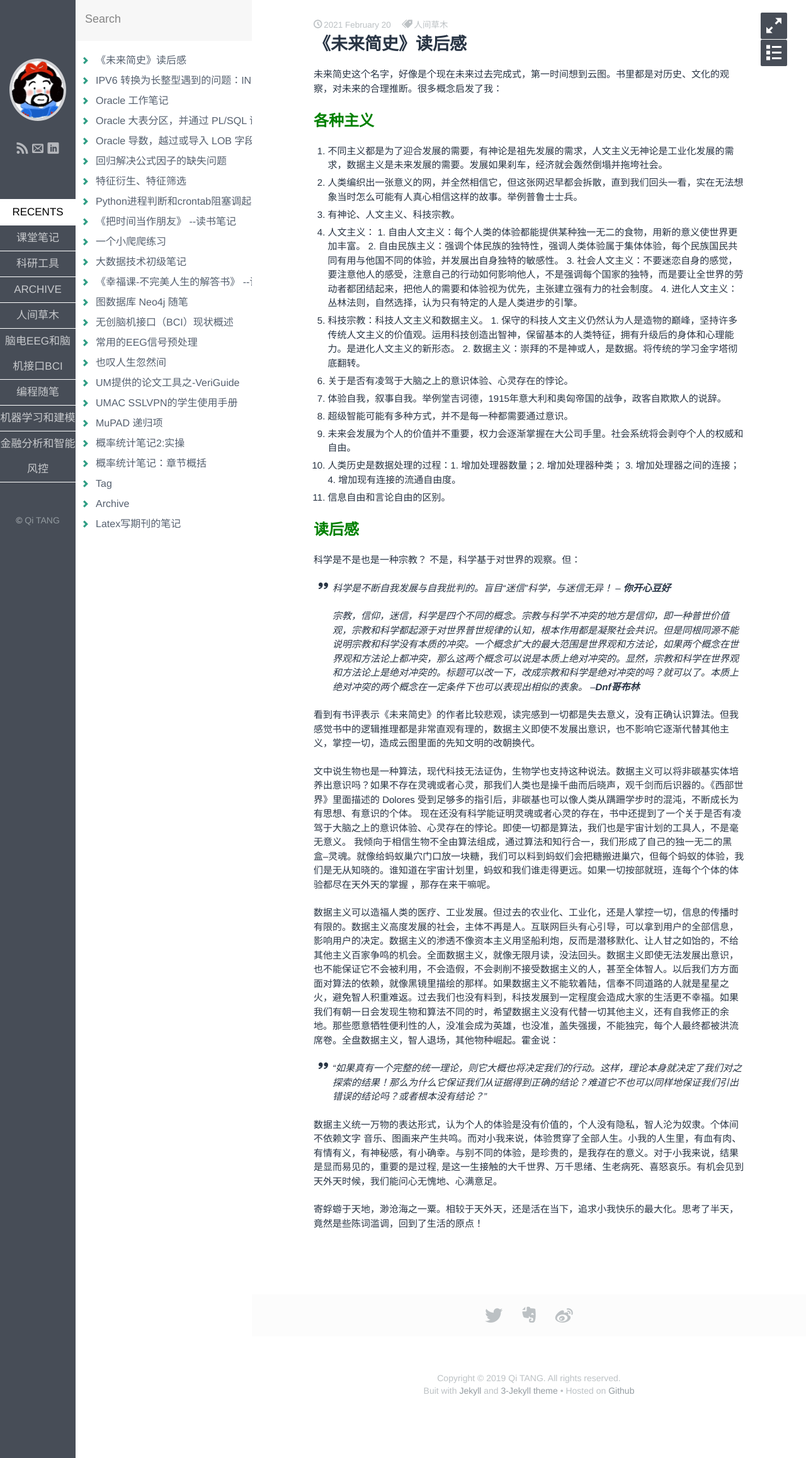
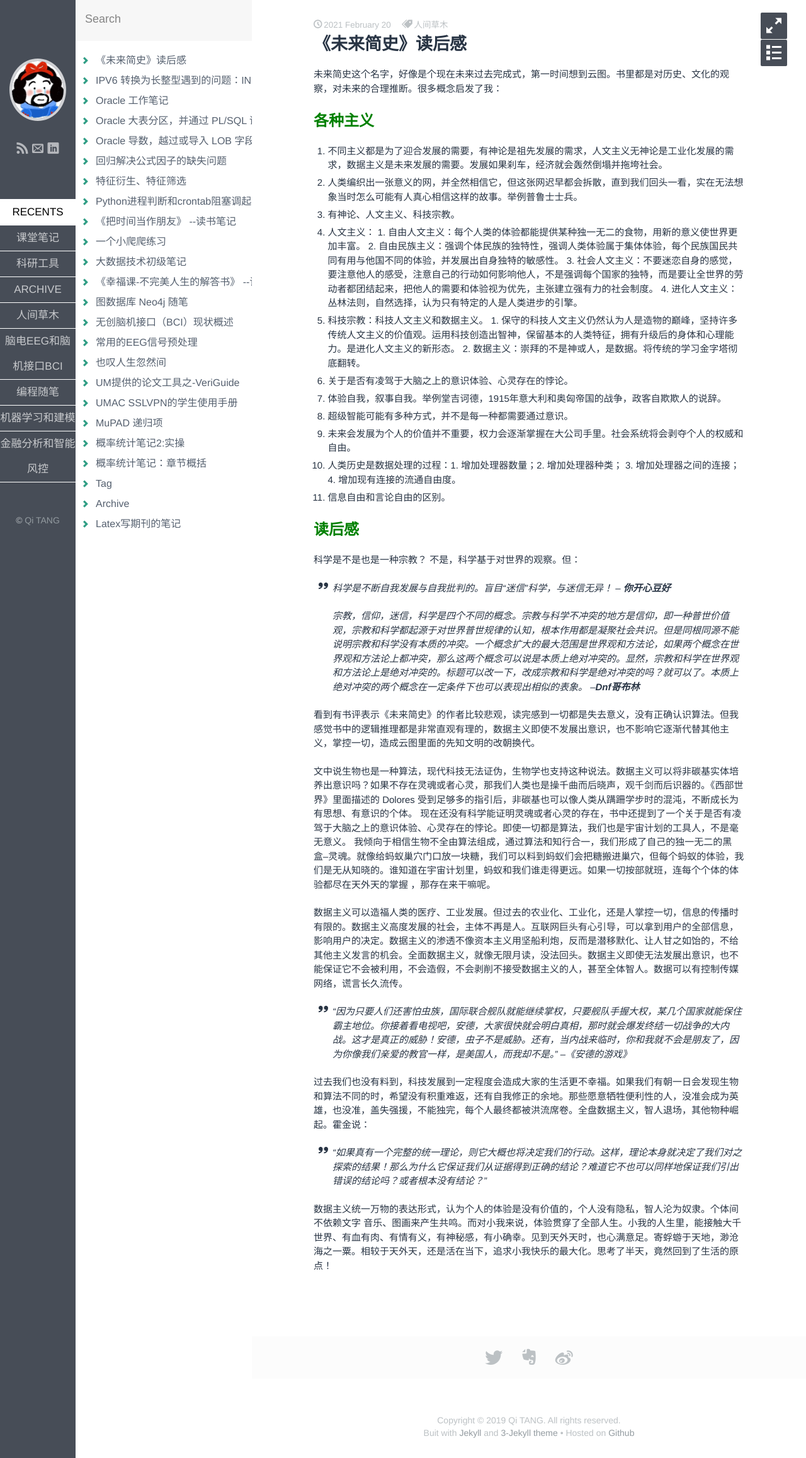
Before and after one commit to iqgnat/iqgnat.github.io, a Jekyll site: the page built from _posts/2021-02-20-After_reading_A_brief_history_of_the_future.md, in a window 1280 px wide. Shown: the whole page at 63% size. Built offline with Jekyll 4.4.1, drawn with Linux system fonts in a browser that asks for light colours; some web fonts are replaced; comment, search, counter and statistics services are not loaded.

Commit message:
abriefhistoryoffuture

```diff
--- a/_posts/2021-02-20-After_reading_A_brief_history_of_the_future.md
+++ b/_posts/2021-02-20-After_reading_A_brief_history_of_the_future.md
@@ -48,11 +48,13 @@ layout: post
 
 文中说生物也是一种算法，现代科技无法证伪，生物学也支持这种说法。数据主义可以将非碳基实体培养出意识吗？如果不存在灵魂或者心灵，那我们人类也是操千曲而后晓声，观千剑而后识器的。《西部世界》里面描述的 Dolores 受到足够多的指引后，非碳基也可以像人类从蹒跚学步时的混沌，不断成长为有思想、有意识的个体。 现在还没有科学能证明灵魂或者心灵的存在，书中还提到了一个关于是否有凌驾于大脑之上的意识体验、心灵存在的悖论。即使一切都是算法，我们也是宇宙计划的工具人，不是毫无意义。 我倾向于相信生物不全由算法组成，通过算法和知行合一，我们形成了自己的独一无二的黑盒--灵魂。就像给蚂蚁巢穴门口放一块糖，我们可以料到蚂蚁们会把糖搬进巢穴，但每个蚂蚁的体验，我们是无从知晓的。谁知道在宇宙计划里，蚂蚁和我们谁走得更远。如果一切按部就班，连每个个体的体验都尽在天外天的掌握 ，那存在来干嘛呢。
 
-数据主义可以造福人类的医疗、工业发展。但过去的农业化、工业化，还是人掌控一切，信息的传播时有限的。数据主义高度发展的社会，主体不再是人。互联网巨头有心引导，可以拿到用户的全部信息，影响用户的决定。数据主义的渗透不像资本主义用坚船利炮，反而是潜移默化、让人甘之如饴的，不给其他主义百家争鸣的机会。全面数据主义，就像无限月读，没法回头。数据主义即使无法发展出意识，也不能保证它不会被利用，不会造假，不会剥削不接受数据主义的人，甚至全体智人。以后我们方方面面对算法的依赖，就像黑镜里描绘的那样。如果数据主义不能软着陆，信奉不同道路的人就是星星之火，避免智人积重难返。过去我们也没有料到，科技发展到一定程度会造成大家的生活更不幸福。如果我们有朝一日会发现生物和算法不同的时，希望数据主义没有代替一切其他主义，还有自我修正的余地。那些愿意牺牲便利性的人，没准会成为英雄，也没准，盖失强援，不能独完，每个人最终都被洪流席卷。全盘数据主义，智人退场，其他物种崛起。霍金说：
+数据主义可以造福人类的医疗、工业发展。但过去的农业化、工业化，还是人掌控一切，信息的传播时有限的。数据主义高度发展的社会，主体不再是人。互联网巨头有心引导，可以拿到用户的全部信息，影响用户的决定。数据主义的渗透不像资本主义用坚船利炮，反而是潜移默化、让人甘之如饴的，不给其他主义发言的机会。全面数据主义，就像无限月读，没法回头。数据主义即使无法发展出意识，也不能保证它不会被利用，不会造假，不会剥削不接受数据主义的人，甚至全体智人。数据可以有控制传媒网络，谎言长久流传。
+
+> “因为只要人们还害怕虫族，国际联合舰队就能继续掌权，只要舰队手握大权，某几个国家就能保住霸主地位。你接着看电视吧，安德，大家很快就会明白真相，那时就会爆发终结一切战争的大内战。这才是真正的威胁！安德，虫子不是威胁。还有，当内战来临时，你和我就不会是朋友了，因为你像我们亲爱的教官一样，是美国人，而我却不是。” --《安德的游戏》
+
+过去我们也没有料到，科技发展到一定程度会造成大家的生活更不幸福。如果我们有朝一日会发现生物和算法不同的时，希望没有积重难返，还有自我修正的余地。那些愿意牺牲便利性的人，没准会成为英雄，也没准，盖失强援，不能独完，每个人最终都被洪流席卷。全盘数据主义，智人退场，其他物种崛起。霍金说：
 
 > “如果真有一个完整的统一理论，则它大概也将决定我们的行动。这样，理论本身就决定了我们对之探索的结果！那么为什么它保证我们从证据得到正确的结论？难道它不也可以同样地保证我们引出错误的结论吗？或者根本没有结论？”
 
 
-数据主义统一万物的表达形式，认为个人的体验是没有价值的，个人没有隐私，智人沦为奴隶。个体间不依赖文字 音乐、图画来产生共鸣。而对小我来说，体验贯穿了全部人生。小我的人生里，有血有肉、有情有义，有神秘感，有小确幸。与别不同的体验，是珍贵的，是我存在的意义。对于小我来说，结果是显而易见的，重要的是过程, 是这一生接触的大千世界、万千思绪、生老病死、喜怒哀乐。有机会见到天外天时候，我们能问心无愧地、心满意足。
-
-寄蜉蝣于天地，渺沧海之一粟。相较于天外天，还是活在当下，追求小我快乐的最大化。思考了半天，竟然是些陈词滥调，回到了生活的原点！
+数据主义统一万物的表达形式，认为个人的体验是没有价值的，个人没有隐私，智人沦为奴隶。个体间不依赖文字 音乐、图画来产生共鸣。而对小我来说，体验贯穿了全部人生。小我的人生里，能接触大千世界、有血有肉、有情有义，有神秘感，有小确幸。见到天外天时，也心满意足。寄蜉蝣于天地，渺沧海之一粟。相较于天外天，还是活在当下，追求小我快乐的最大化。思考了半天，竟然回到了生活的原点！
```
